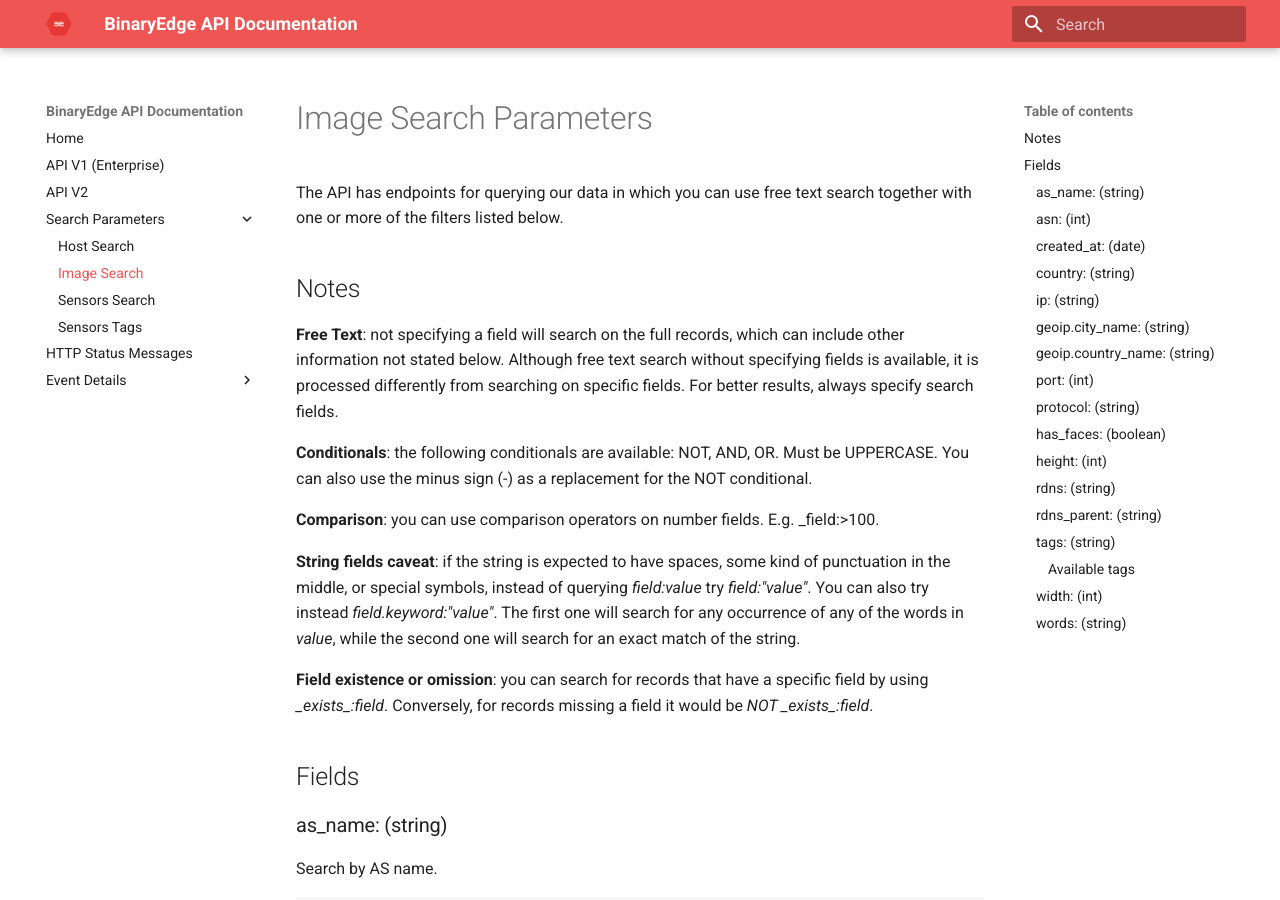
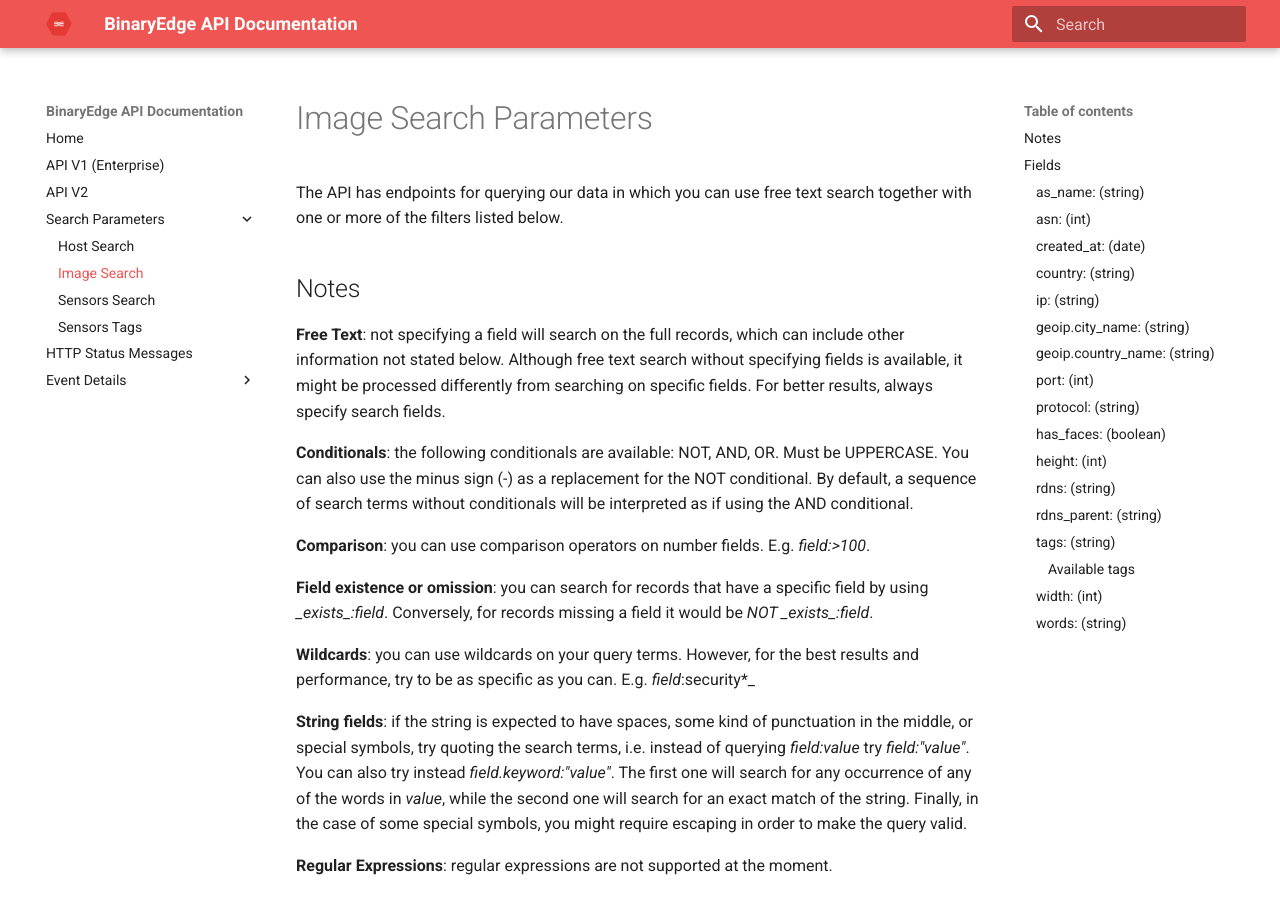
Before and after one commit to igama/docs.binaryedge.io, an MkDocs documentation site: the page built from docs/image-search.md, in a window 1280 px wide and 900 px high. Built offline with MkDocs 1.6.1 and Material for MkDocs 9.7.7, drawn with Linux system fonts in a browser that asks for light colours.

Commit message:
search docs

```diff
--- a/docs/image-search.md
+++ b/docs/image-search.md
@@ -5,15 +5,19 @@ The API has endpoints for querying our data in which you can use free text searc
 
 ## Notes
 
-**Free Text**: not specifying a field will search on the full records, which can include other information not stated below. Although free text search without specifying fields is available, it is processed differently from searching on specific fields. For better results, always specify search fields.
+**Free Text**: not specifying a field will search on the full records, which can include other information not stated below. Although free text search without specifying fields is available, it might be processed differently from searching on specific fields. For better results, always specify search fields.
 
-**Conditionals**: the following conditionals are available: NOT, AND, OR. Must be UPPERCASE. You can also use the minus sign (-) as a replacement for the NOT conditional.
+**Conditionals**: the following conditionals are available: NOT, AND, OR. Must be UPPERCASE. You can also use the minus sign (-) as a replacement for the NOT conditional. By default, a sequence of search terms without conditionals will be interpreted as if using the AND conditional.
 
-**Comparison**: you can use comparison operators on number fields. E.g. _field:>100.
-
-**String fields caveat**: if the string is expected to have spaces, some kind of punctuation in the middle, or special symbols, instead of querying _field:value_ try _field:"value"_. You can also try instead _field.keyword:"value"_. The first one will search for any occurrence of any of the words in _value_, while the second one will search for an exact match of the string.
+**Comparison**: you can use comparison operators on number fields. E.g. _field:>100_.
 
 **Field existence or omission**: you can search for records that have a specific field by using _\_exists\_:field_. Conversely, for records missing a field it would be _NOT \_exists\_:field_.
+
+**Wildcards**: you can use wildcards on your query terms. However, for the best results and performance, try to be as specific as you can. E.g. _field_:security*_
+
+**String fields**: if the string is expected to have spaces, some kind of punctuation in the middle, or special symbols, try quoting the search terms, i.e. instead of querying _field:value_ try _field:"value"_. You can also try instead _field.keyword:"value"_. The first one will search for any occurrence of any of the words in _value_, while the second one will search for an exact match of the string. Finally, in the case of some special symbols, you might require escaping in order to make the query valid.
+
+**Regular Expressions**: regular expressions are not supported at the moment.
 
 
 ## Fields
```
Also changed, not shown: docs/search.md (+9 -5 lines), docs/sensors-search.md (+9 -5 lines).
